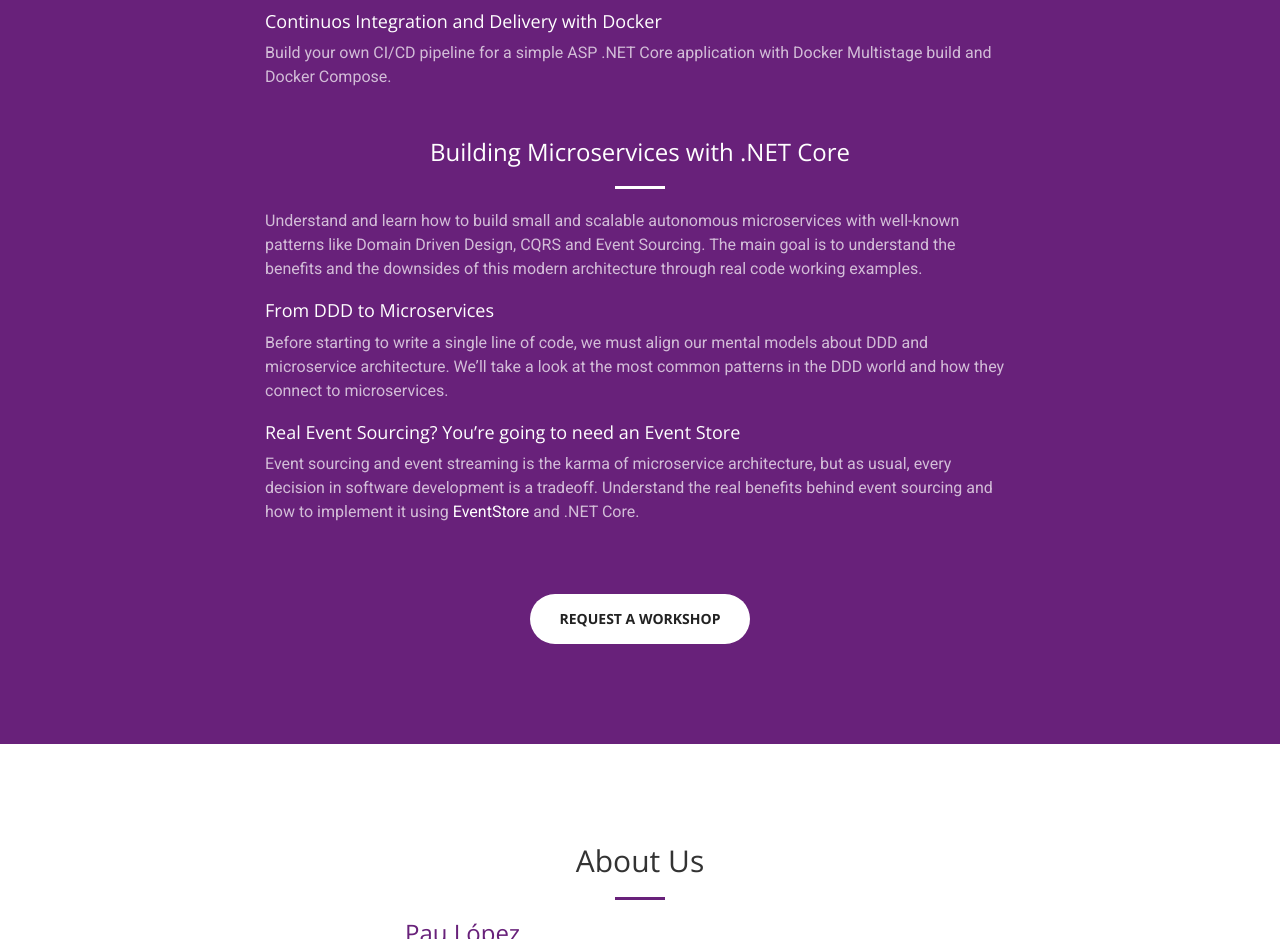
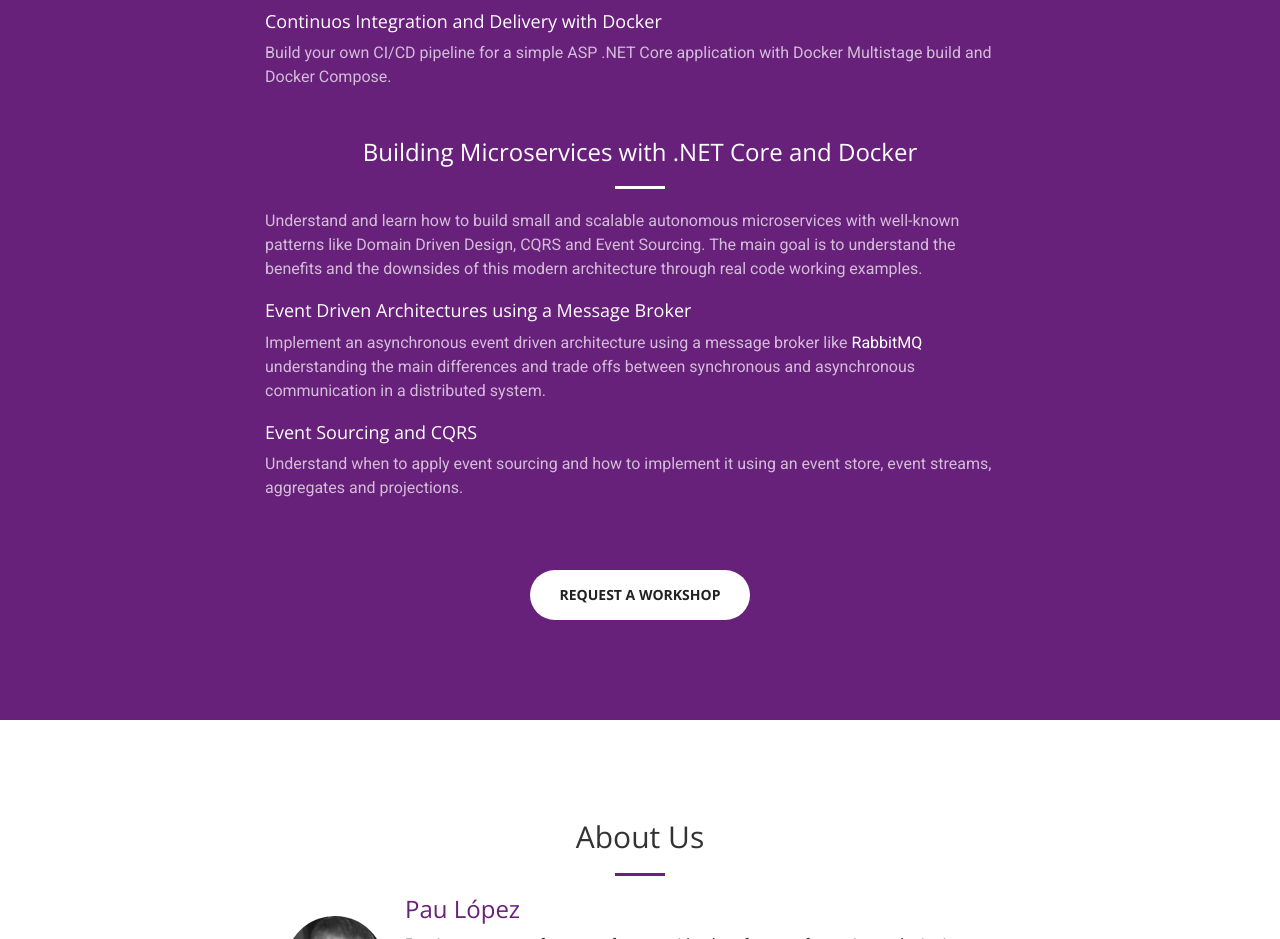
Before and after one commit to netcorebcn/workshops, a website: page index.html in a window 1280 px wide. Shown: the part 2740-3679 px from the top of the page. Drawn offline with nearby package versions, Linux system fonts and the light colour scheme.

Commit message:
update microservices section contents

```diff
--- a/index.html
+++ b/index.html
@@ -225,23 +225,19 @@
             </div>
             <div class="row workshop">
                 <div class="col-lg-8 col-lg-offset-2">
-                    <h3 class="section-heading text-center">Building Microservices with .NET Core</h3>
+                    <h3 class="section-heading text-center">Building Microservices with .NET Core and Docker</h3>
                     <hr class="light" />
                     <p class="text-faded">Understand and learn how to build small and scalable autonomous microservices with well-known patterns
                         like Domain Driven Design, CQRS and Event Sourcing. The main goal is to understand the benefits and
                         the downsides of this modern architecture through real code working examples.
                     </p>
 
-                    <h4>From DDD to Microservices</h4>
-                    <p class="text-faded">Before starting to write a single line of code, we must align our mental models about DDD and microservice
-                        architecture. We’ll take a look at the most common patterns in the DDD world and how they connect
-                        to microservices.</p>
+                    <h4>Event Driven Architectures using a Message Broker</h4>
+                    <p class="text-faded">Implement an asynchronous event driven architecture using a message broker like <a href="https://www.rabbitmq.com/">RabbitMQ</a> understanding
+                        the main differences and trade offs between synchronous and asynchronous communication in a distributed system.</p>
 
-                    <h4>Real Event Sourcing? You’re going to need an Event Store</h4>
-                    <p class="text-faded">Event sourcing and event streaming is the karma of microservice architecture, but as usual, every decision
-                        in software development is a tradeoff. Understand the real benefits behind event sourcing and how
-                        to implement it using
-                        <a href="https://geteventstore.com/">EventStore</a> and .NET Core.</p>
+                    <h4>Event Sourcing and CQRS</h4>
+                    <p class="text-faded">Understand when to apply event sourcing and how to implement it using an event store, event streams, aggregates and projections.</p>
                 </div>
             </div>
             <div class="row">
```
